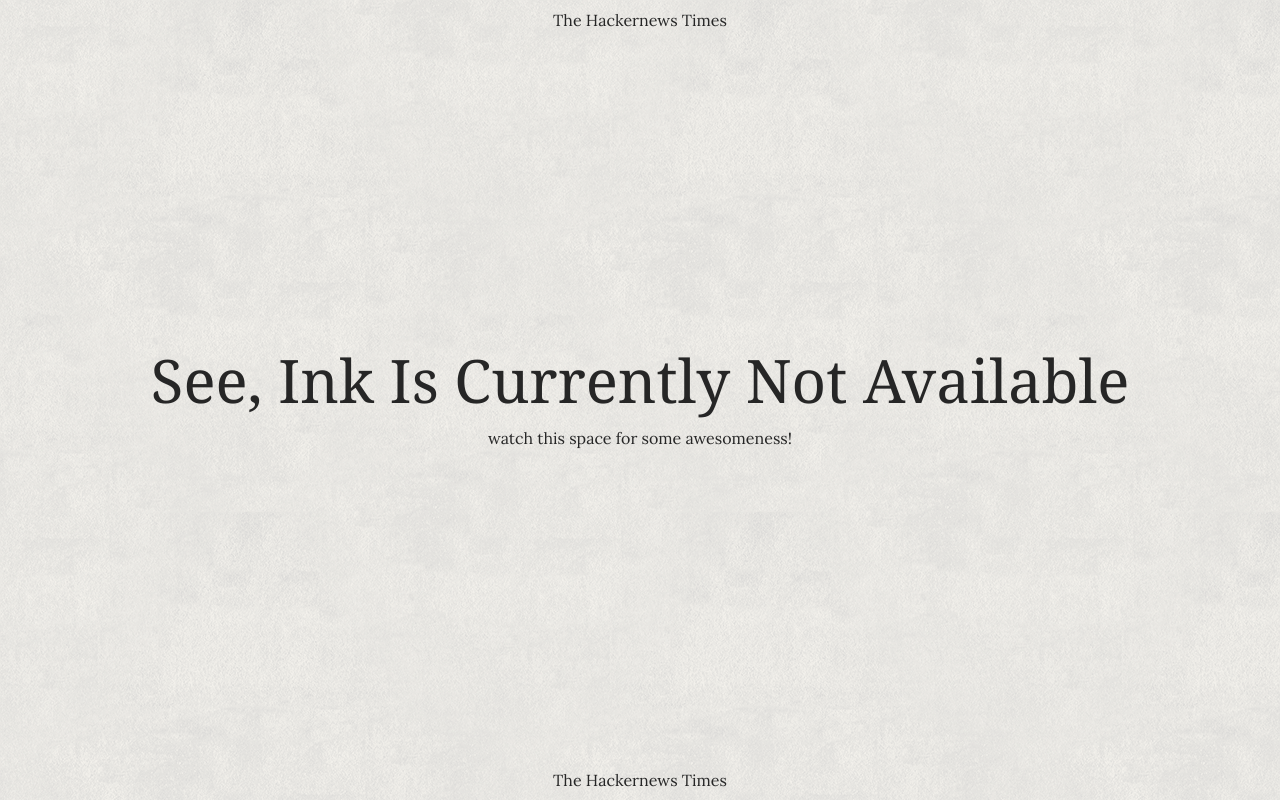
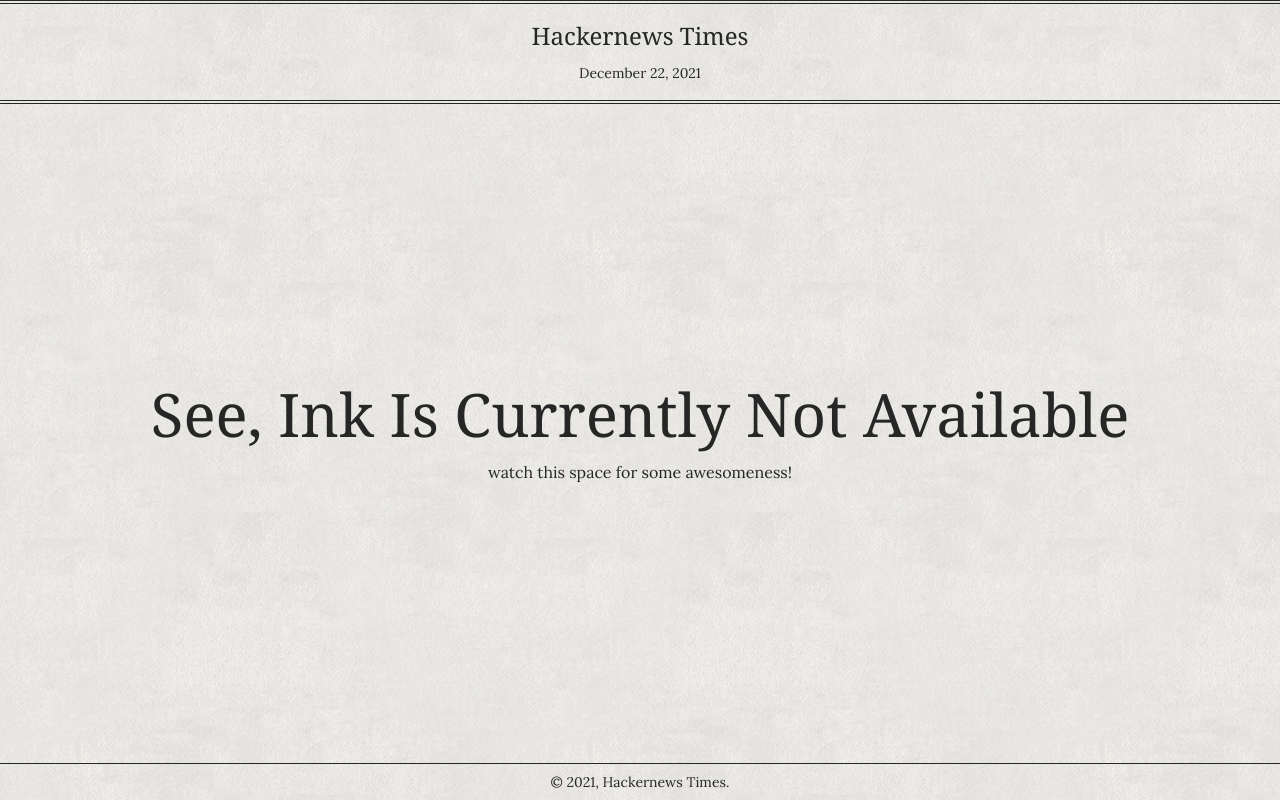
Before and after one commit to yinkakun/hackernews-times, a Gatsby site: page / in a window 1280 px wide. Built offline with nearby package versions, Linux system fonts and the light colour scheme; Gatsby itself is replaced by a stand-in of ours; a web font is replaced by a local one.

Commit message:
add dates to header and footer

```diff
--- a/package.json
+++ b/package.json
@@ -24,6 +24,7 @@
   "dependencies": {
     "@vanilla-extract/css": "1.6.8",
     "autoprefixer": "10.4.0",
+    "dayjs": "1.10.7",
     "framer-motion": "5.5.5",
     "gatsby": "4.4.0",
     "gatsby-plugin-alias-imports": "1.0.5",
--- a/src/components/footer.tsx
+++ b/src/components/footer.tsx
@@ -1,10 +1,15 @@
 import React from 'react';
 import Container from '@components/container';
+import dayjs from 'dayjs';
 
 const Footer = () => {
   return (
-    <footer className="py-2 text-center">
-      <Container>The Hackernews Times</Container>
+    <footer className="py-2 text-center border-t border-raisin-black">
+      <Container>
+        <p className="text-sm">
+          &copy; {dayjs().format('YYYY')}, Hackernews Times.
+        </p>
+      </Container>
     </footer>
   );
 };
--- a/src/components/header.tsx
+++ b/src/components/header.tsx
@@ -1,10 +1,18 @@
 import React from 'react';
 import Container from '@components/container';
+import dayjs from 'dayjs';
 
 const Header = () => {
+  const now = dayjs();
+
   return (
-    <header className="py-2 text-center">
-      <Container>The Hackernews Times</Container>
+    <header className="py-4 text-center border-double border-y-4 border-raisin-black">
+      <Container>
+        <h1 className="text-2xl font-heading">Hackernews Times</h1>
+        <div className="mt-2">
+          <span className="text-sm">{now.format('MMMM D, YYYY')}</span>
+        </div>
+      </Container>
     </header>
   );
 };
```
Also changed, not shown: 1 other file.
